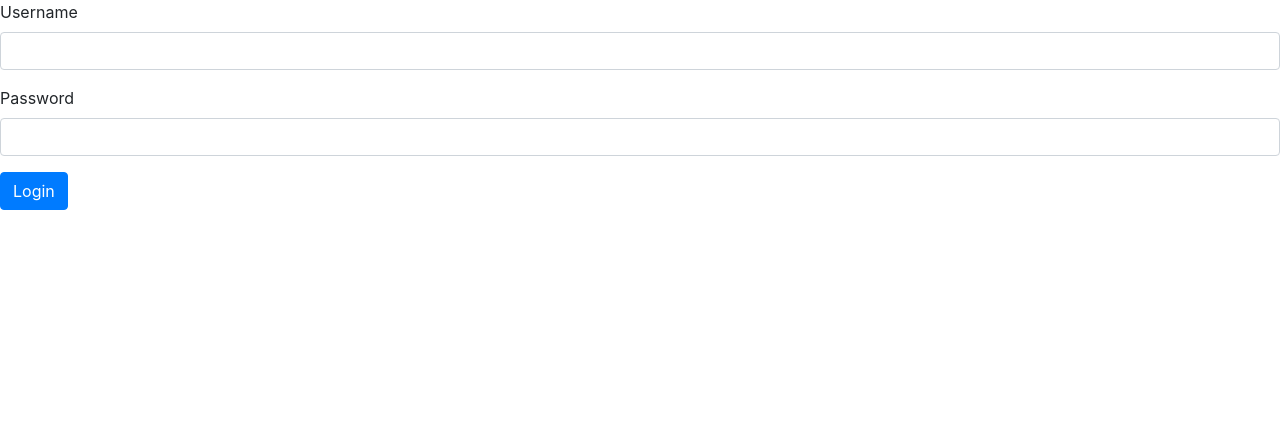
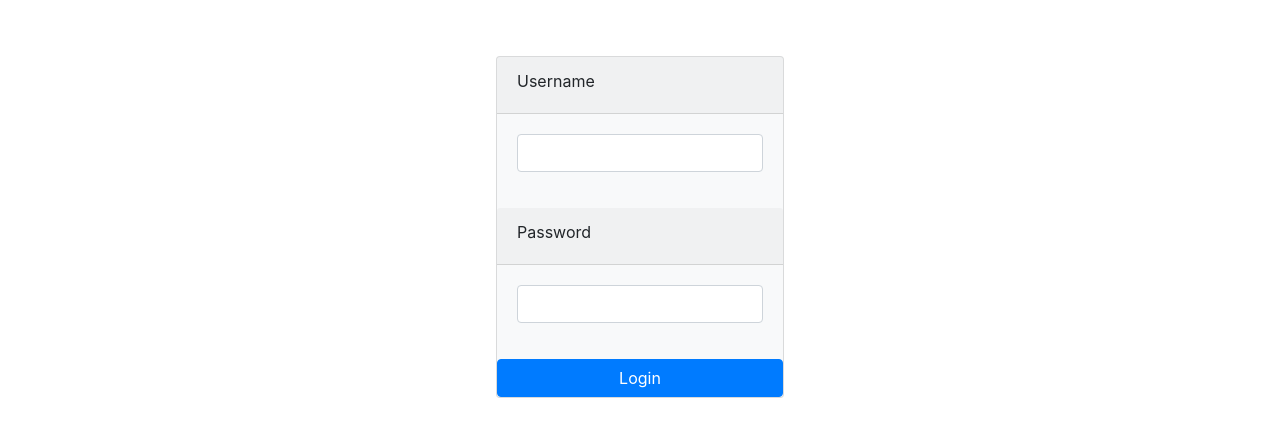
Before and after one commit to jonasa64/modelDrivenForms, an Angular app: page / in a window 1280 px wide. Shown: the top 436 px of the page. Built offline with nearby package versions, Linux system fonts and the light colour scheme.

Commit message:
Update login.component.html

```diff
--- a/src/app/login.component.html
+++ b/src/app/login.component.html
@@ -1,21 +1,25 @@
+<div class="d-flex p-2 justify-content-center mt-5">
     <form [formGroup]="form" (ngSubmit)="login()">
+        <div class="card bg-light mb-3 " style="max-width: 18rem;">
             <div class="form-group">
+                <div class="card-header">
                     <label for="username">Username</label>
-<input type="text" id="username" class="form-control"
-formControlName="username"
-/>
+                </div>
+                <div class="card-body">
+                    <input type="text" id="username" class="form-control" formControlName="username" />
+                </div>
             </div>
             <div *ngIf="form.controls.username.touched
-&& !form.controls.username.valid"
-class="alert alert-danger"
->
+&& !form.controls.username.valid" class="alert alert-danger">
                 Username is required
             </div>
             <div class="form-group">
+                <div class="card-header">
                     <label for="password">Password</label>
-<input type="password" id="password" class="form-control"
-formControlName="password"
-/>
+                </div>
+                <div class="card-body">
+                    <input type="password" id="password" class="form-control" formControlName="password" />
+                </div>
             </div>
             <div *ngIf="form.controls.password.touched
 && form.controls.password.errors">
@@ -35,4 +39,6 @@ Password is required
             </div>
 
             <button class="btn btn-primary" type="submit">Login</button>
+        </div>
     </form>
+</div>
```
Lines whose indentation alone changed are shown as unchanged.
